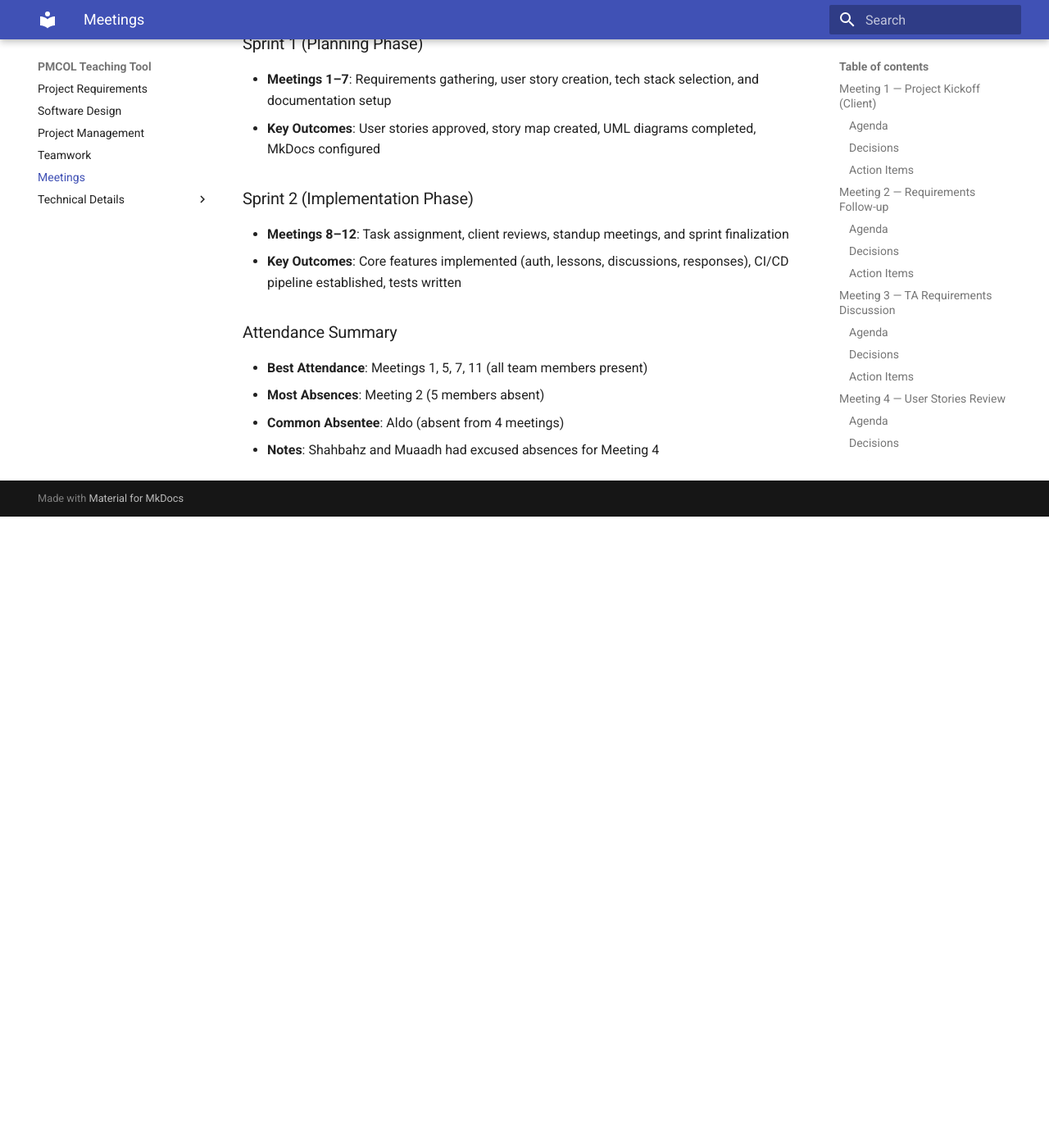
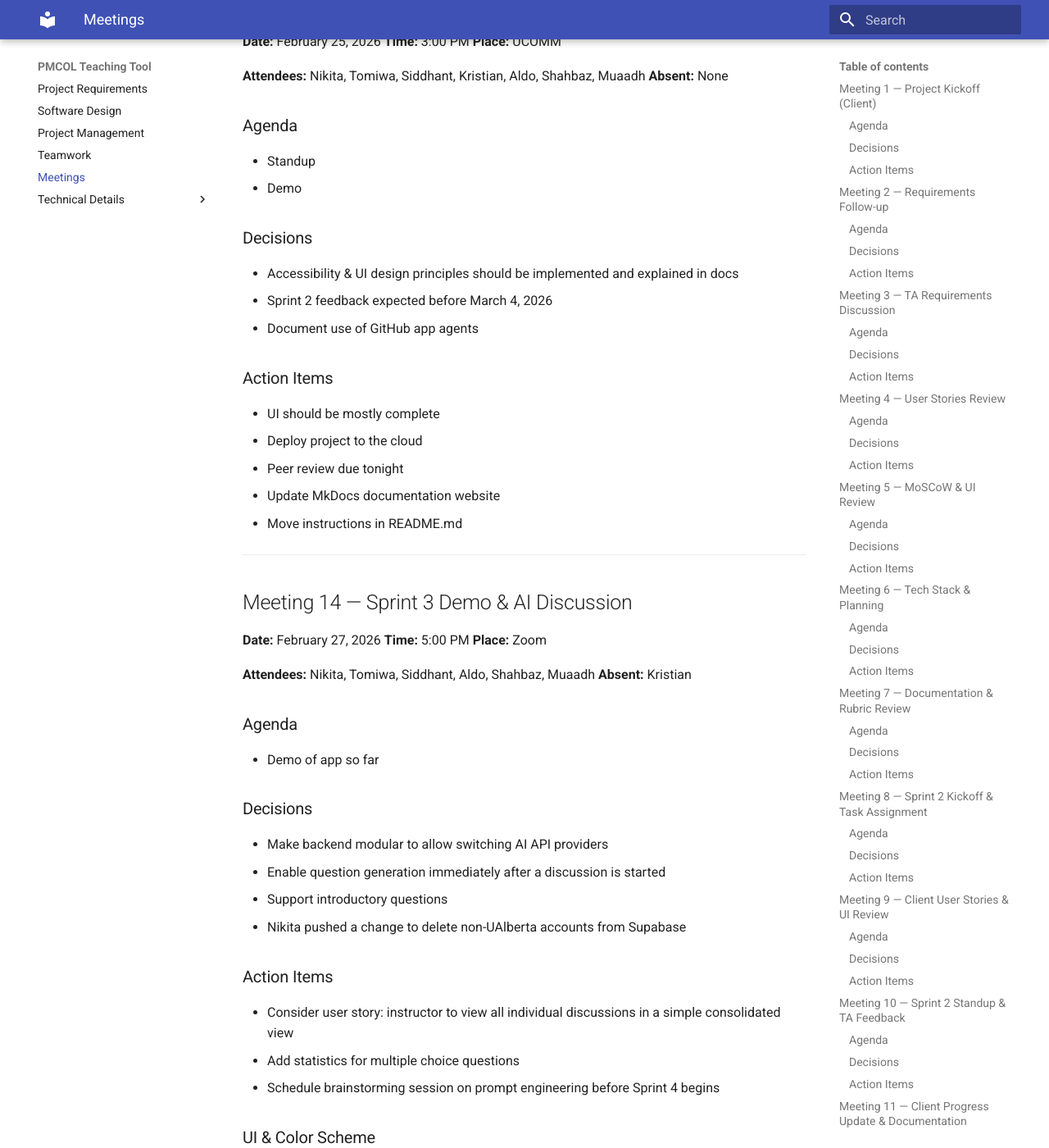
Before and after one commit to siddhantgoel7/Prompt-Ed, an MkDocs documentation site: the page built from docs/meetings.md, in a window 1280 px wide and 1400 px high, scrolled down 9506 px. Shown: the whole window at 82% size. Built offline with MkDocs 1.6.1 and Material for MkDocs 9.7.7, drawn with Linux system fonts in a browser that asks for light colours; before the commit the page ends 10136 px from its top, so only the background shows below that; some of the changed text lies outside the part shown.

Commit message:
project plan and meetings updated

````diff
--- a/docs/meetings.md
+++ b/docs/meetings.md
@@ -314,6 +314,94 @@
 
 ---
 
+## Meeting 13 — Sprint 3 Standup & Demo
+
+**Date:** February 25, 2026
+**Time:** 3:00 PM
+**Place:** UCOMM
+
+**Attendees:** Nikita, Tomiwa, Siddhant, Kristian, Aldo, Shahbaz, Muaadh
+**Absent:** None
+
+### Agenda
+- Standup
+- Demo
+
+### Decisions
+- Accessibility & UI design principles should be implemented and explained in docs
+- Sprint 2 feedback expected before March 4, 2026
+- Document use of GitHub app agents
+
+### Action Items
+- UI should be mostly complete
+- Deploy project to the cloud
+- Peer review due tonight
+- Update MkDocs documentation website
+- Move instructions in README.md
+
+---
+
+## Meeting 14 — Sprint 3 Demo & AI Discussion
+
+**Date:** February 27, 2026
+**Time:** 5:00 PM
+**Place:** Zoom
+
+**Attendees:** Nikita, Tomiwa, Siddhant, Aldo, Shahbaz, Muaadh
+**Absent:** Kristian
+
+### Agenda
+- Demo of app so far
+
+### Decisions
+- Make backend modular to allow switching AI API providers
+- Enable question generation immediately after a discussion is started
+- Support introductory questions
+- Nikita pushed a change to delete non-UAlberta accounts from Supabase
+
+### Action Items
+- Consider user story: instructor to view all individual discussions in a simple consolidated view
+- Add statistics for multiple choice questions
+- Schedule brainstorming session on prompt engineering before Sprint 4 begins
+
+### UI & Color Scheme
+```css
+:root {
+  --theme-color-primary: #255932;
+  --theme-color-secondary: #f2b705;
+  --theme-color-tertiary: white;
+  --theme-color-forth: rgba(76, 175, 98, 0.36);
+  --logout-button-color: #e00000;
+  --table-title-color: #8aa590;
+  --button-color-secondary: #ffd60a;
+  --button-color-hover-secondary: #e6bf00;
+  --game-tile-color: #020a77;
+  --button-color-primary: #03112c;
+  --student-color-primary: #b32476;
+  --student-color-secondary: #142e9c;
+}
+```
+---
+
+## Meeting 15 — Sprint 3 Standup & Usability
+
+**Date:** March 4, 2026
+**Time:** 10:00 AM
+**Place:** UCOMM 4
+
+**Attendees:** Nikita, Tomiwa, Siddhant, Shahbaz, Muaadh
+**Absent:** Aldo, Kristian
+
+### Agenda
+- Standup
+- Usability metrics
+
+### Decisions
+- Starting from next meeting, no one may be more than 5 minutes late
+
+### Action Items
+- N/A
+
 ## Meeting Summary
 
 ### Sprint 1 (Planning Phase)
@@ -324,8 +412,6 @@
 - **Meetings 8–12**: Task assignment, client reviews, standup meetings, and sprint finalization
 - **Key Outcomes**: Core features implemented (auth, lessons, discussions, responses), CI/CD pipeline established, tests written
 
-### Attendance Summary
-- **Best Attendance**: Meetings 1, 5, 7, 11 (all team members present)
-- **Most Absences**: Meeting 2 (5 members absent)
-- **Common Absentee**: Aldo (absent from 4 meetings)
-- **Notes**: Shahbahz and Muaadh had excused absences for Meeting 4
+### Sprint 3 (AI Integration Phase)
+- **Meetings 13–15**: Sprint standups, app demos, AI pipeline discussions, and usability planning
+- **Key Outcomes**: AI prompt generation implemented, UAlberta SSO integrated, modular AI provider architecture established, UI accessibility principles documented, project deployed to cloud
````
Also changed, not shown: docs/project-management.md (+26 -4 lines).
